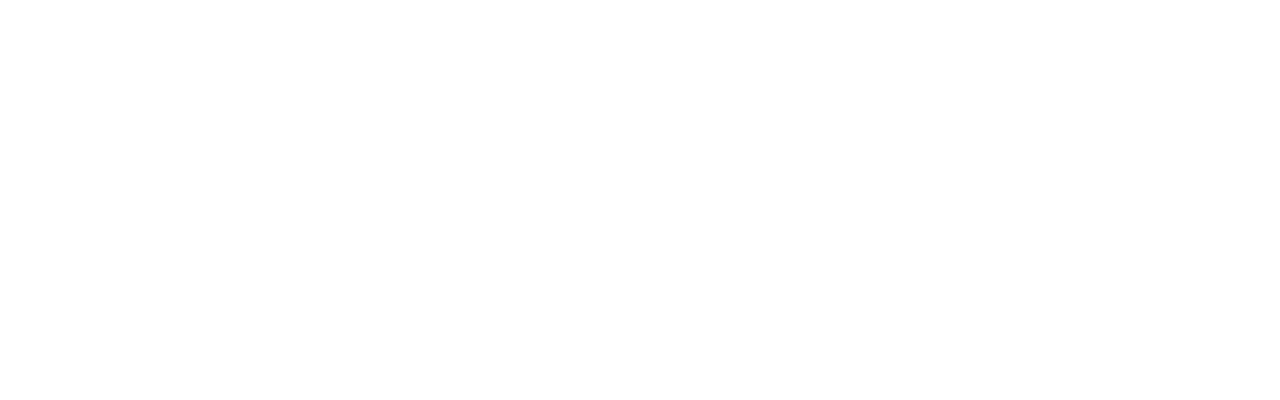
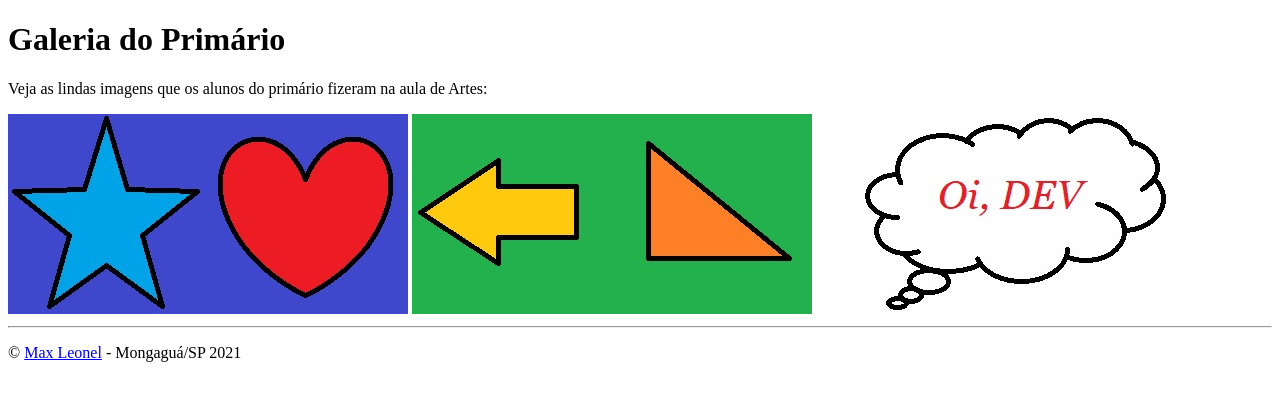
Before and after one commit to MWLeonel/GaleriaPrimario, a plain HTML site: page index.html in a window 1280 px wide. Drawn offline with Linux system fonts and the light colour scheme.

Commit message:
Versão final da galeria

```diff
--- a/index.html
+++ b/index.html
@@ -6,6 +6,13 @@
     <title>Galeria do Primairo</title>
 </head>
 <body>
+    <h1>Galeria do Primário</h1>
+    <p>Veja as lindas imagens que os alunos do primário fizeram na aula de Artes:</p>
 
+    <img src="img/1.jpg" alt="">
+    <img src="img/2.jpg" alt="">
+    <img src="img/3.jpg" alt="">
+    <hr>
+    <p>&copy; <a href="https://github.com/MWLeonel">Max Leonel</a> - Mongaguá/SP 2021</p>
 </body>
 </html>
```
